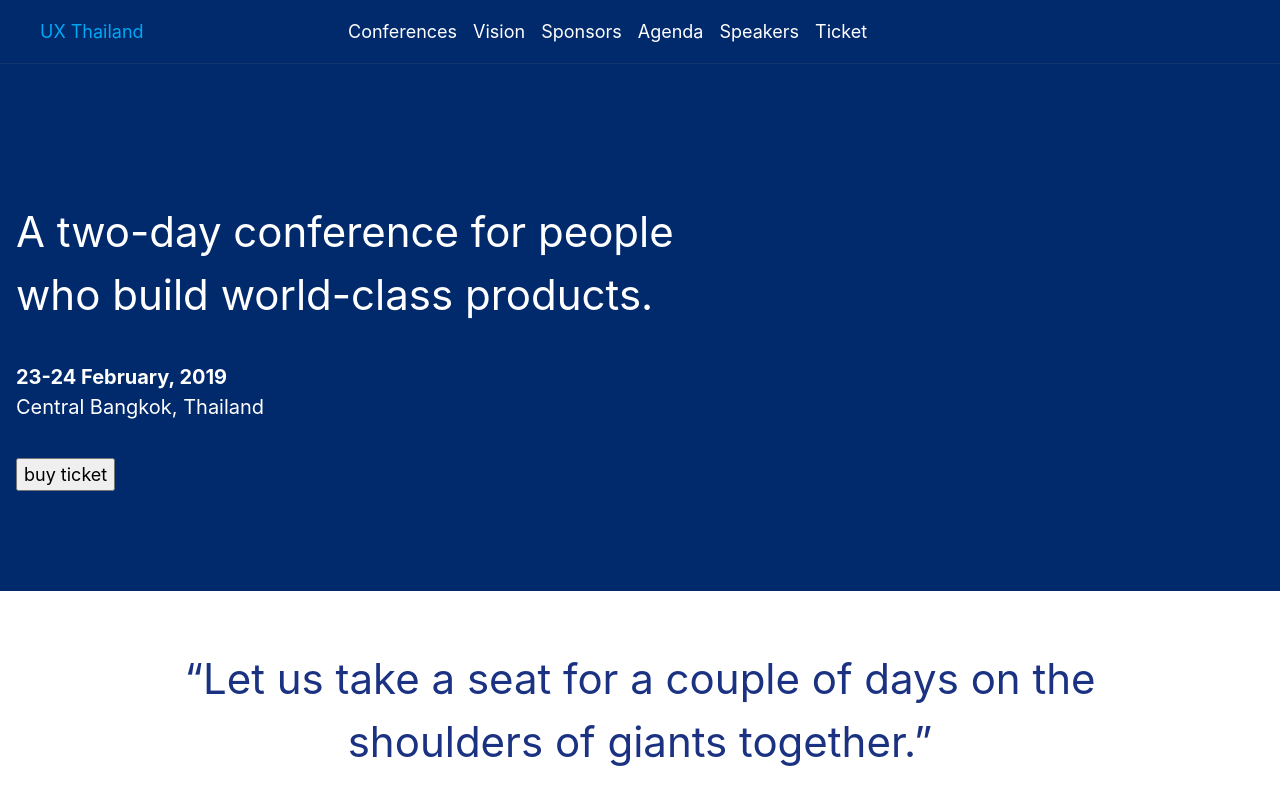
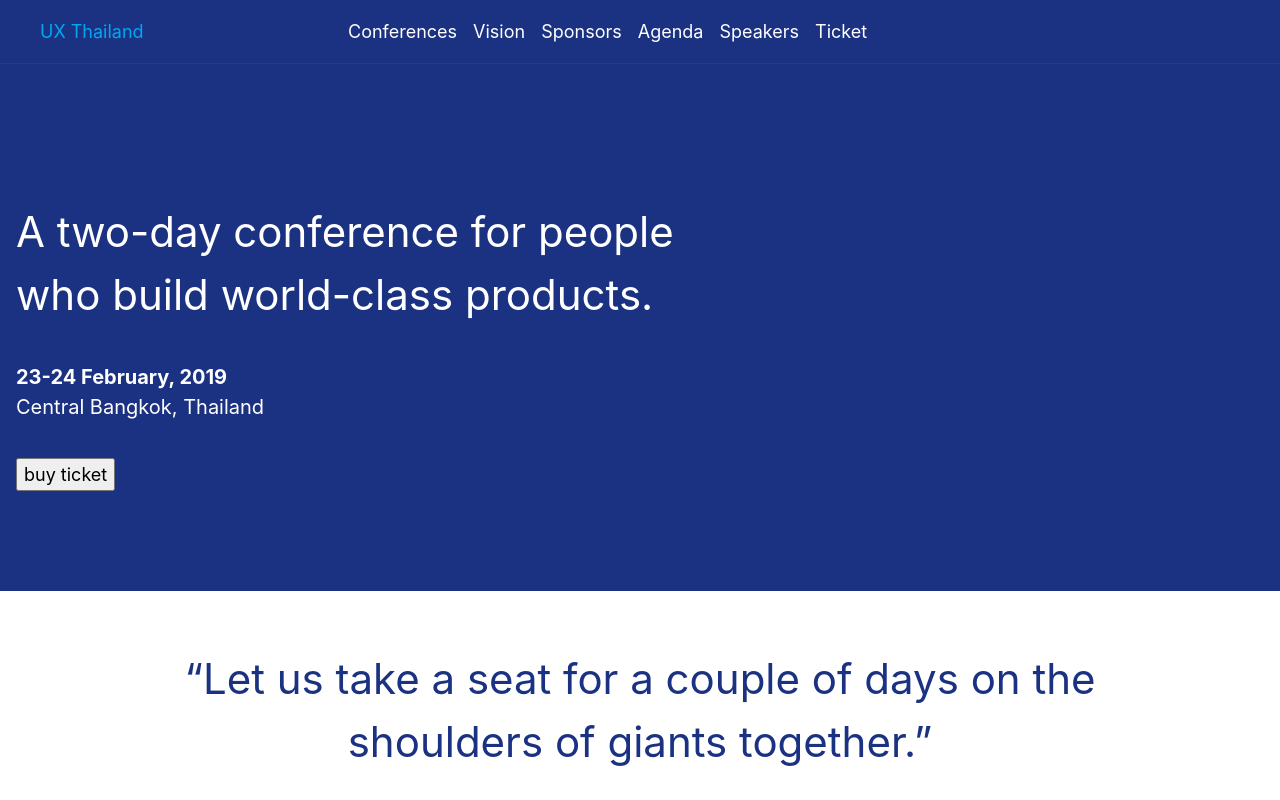
Before and after one commit to hamcompe/ux-thailand-site, a Gatsby site: page / in a window 1280 px wide. Shown: the top 800 px of the page. Built offline with nearby package versions, Linux system fonts and the light colour scheme; Gatsby itself is replaced by a stand-in of ours.

Commit message:
⬆️💄 Fix navbar style, update React to use (hook, suspense)!

```diff
--- a/package.json
+++ b/package.json
@@ -16,8 +16,8 @@
     "gatsby-source-filesystem": "^2.0.4",
     "gatsby-transformer-sharp": "^2.1.4",
     "prop-types": "^15.6.2",
-    "react": "^16.5.1",
-    "react-dom": "^16.5.1",
+    "react": "^16.7.0-alpha.0",
+    "react-dom": "^16.7.0-alpha.0",
     "react-emotion": "^9.2.12",
     "react-helmet": "^5.2.0"
   },
--- a/src/components/Navbar.js
+++ b/src/components/Navbar.js
@@ -8,30 +8,55 @@ const Nav = styled.nav`
   top: 0;
   left: 0;
   right: 0;
-  height: 63px;
+  min-height: 63px;
   padding: 0 40px;
   box-shadow: 0 1px rgba(99, 114, 130, 0.16);
   align-items: center;
+  transition: all 0.3s ease;
+  color: #fff;
+  ${props => props.white
+    && `
+    background: rgba(255,255,255,0.95);
+    color: #000;
+  `};
 `
 const LogoWrapper = styled.div`
   width: 300px;
 `
-const NavbarRight = styled.div`
-`
+const NavbarRight = styled.div``
 const Ul = styled.ul`
   list-style-type: none;
   display: flex;
   margin: 0;
 `
 const Li = styled.li`
-  color: #fff;
   padding: 4px 8px;
   margin: 0;
 `
 
-function Navbar() {
+class Navbar extends React.Component {
+  state = {
+    offset: window.pageYOffset,
+  }
+
+  handleScroll = () => {
+    this.setState({ offset: window.pageYOffset })
+  }
+
+  componentDidMount() {
+    window.addEventListener('scroll', this.handleScroll)
+  }
+
+  componentWillUnmount() {
+    window.removeEventListener('scroll', this.handleScroll)
+  }
+
+  render() {
+    const { offset } = this.state
+    const isNavbarWhite = offset >= 150
+
     return (
-    <Nav>
+      <Nav white={isNavbarWhite}>
         <LogoWrapper>
           <Link to="/">UX Thailand</Link>
         </LogoWrapper>
@@ -44,12 +69,10 @@ function Navbar() {
             <Li>Speakers</Li>
             <Li>Ticket</Li>
           </Ul>
-        {/* <Link href="/new-story">
-          <a>new story</a>
-        </Link> */}
         </NavbarRight>
       </Nav>
     )
   }
+}
 
 export default Navbar
--- a/src/components/Section1.js
+++ b/src/components/Section1.js
@@ -19,7 +19,7 @@ const BodyHightlight = styled.p`
   font-weight: 700;
 `
 const Section = styled.section`
-  background: #012A6C;
+  background: var(--color_blur_dark);
 
   padding-top: 200px;
   padding-bottom: 100px;
@@ -32,23 +32,16 @@ const Container = styled.div`
   margin: 0 auto;
   padding: 0 16px;
 `
+
 function HeroSection() {
   return (
     <Section>
       <Container>
         <HeroSectionTextWrapper>
-          <HeroText>
-            A two-day conference for people who build world-class products.
-          </HeroText>
-          <BodyHightlight>
-            23-24 February, 2019
-          </BodyHightlight>
-          <Body>
-            Central Bangkok, Thailand
-          </Body>
-          <Button>
-            buy ticket
-          </Button>
+          <HeroText>A two-day conference for people who build world-class products.</HeroText>
+          <BodyHightlight>23-24 February, 2019</BodyHightlight>
+          <Body>Central Bangkok, Thailand</Body>
+          <Button>buy ticket</Button>
         </HeroSectionTextWrapper>
       </Container>
     </Section>
```
Also changed, not shown: 1 other file. Lines whose indentation alone changed are shown as unchanged.
